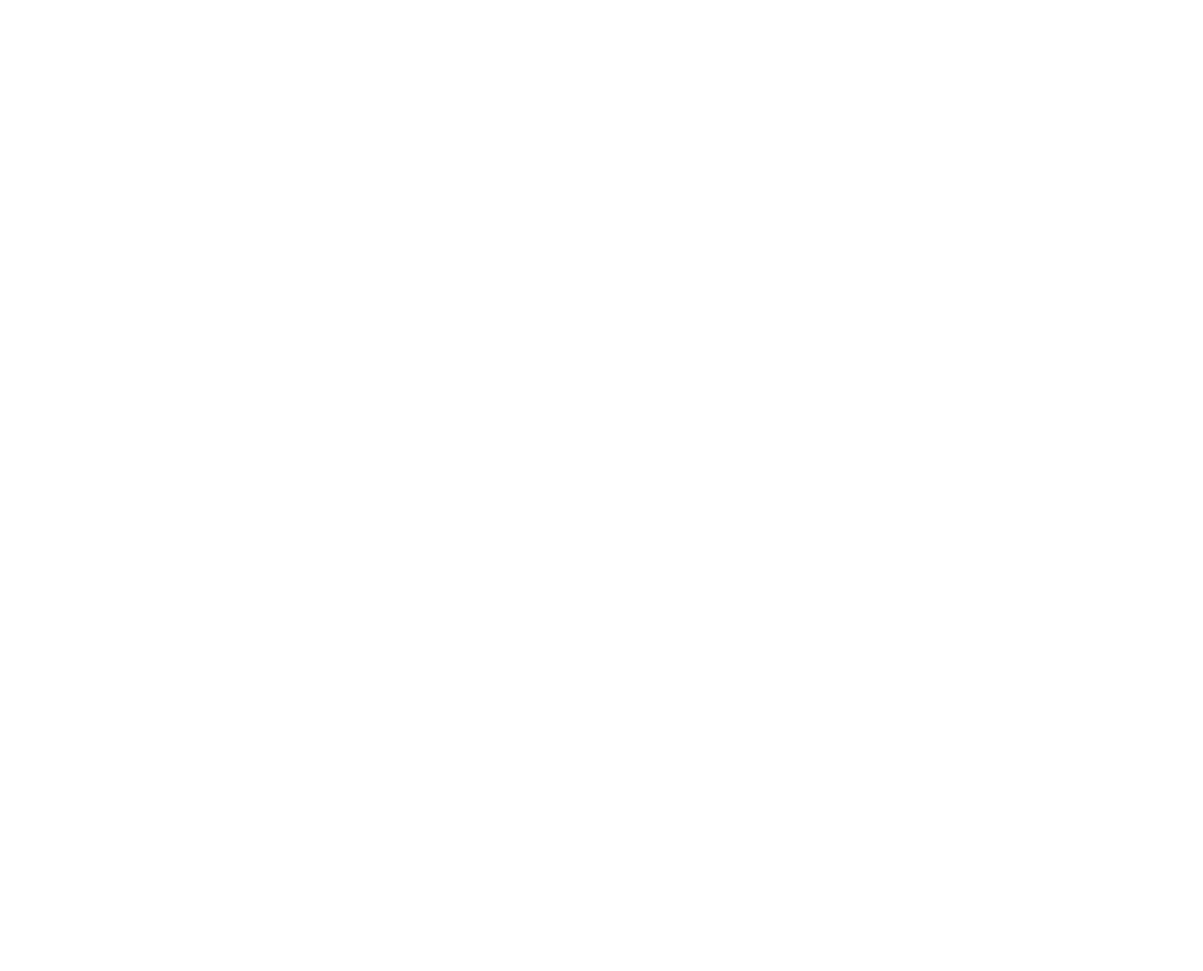
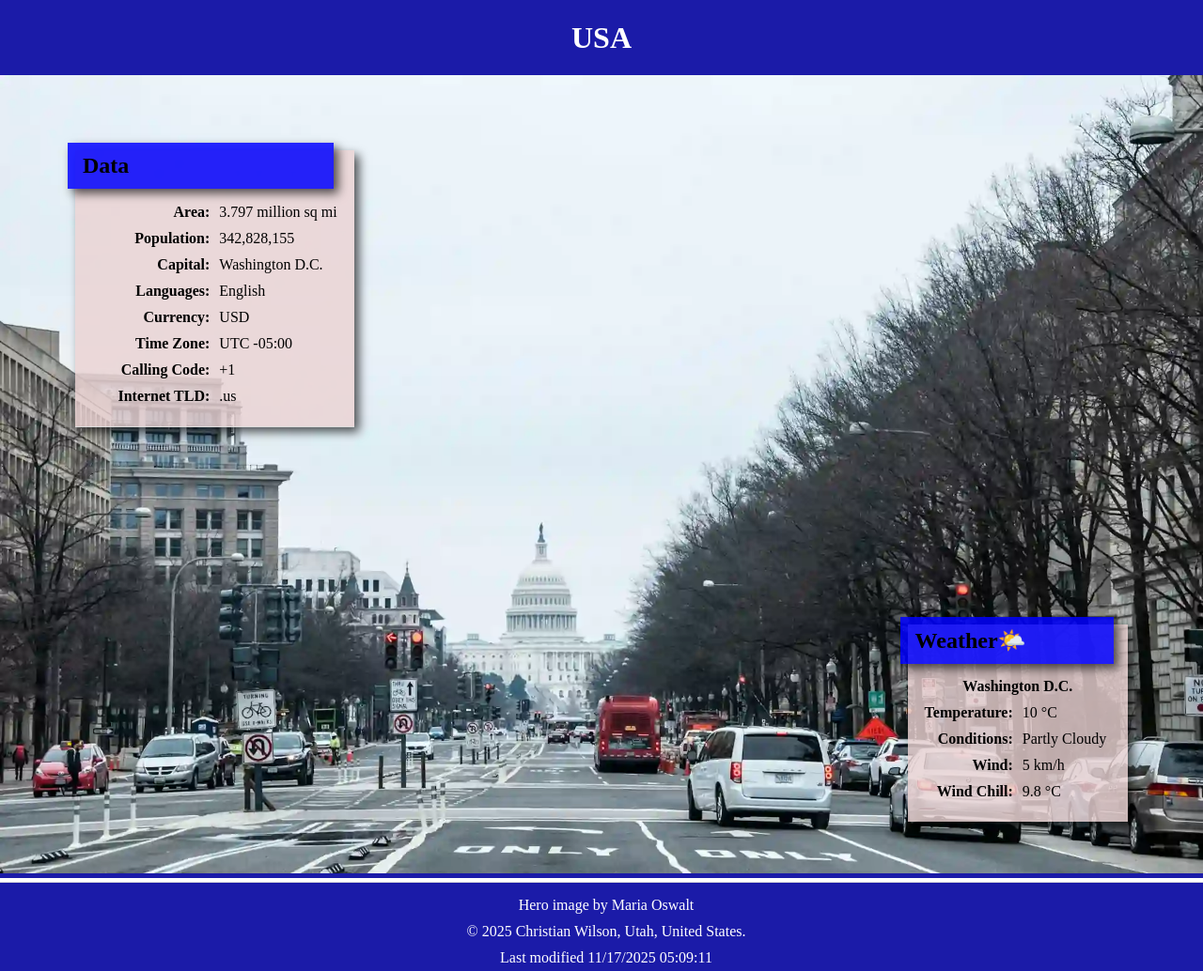
Before and after one commit to cwilson-pathway/wdd131, a plain HTML site: page place.html in a window 1280 px wide. Shown: the whole page at 94% size. Before the commit the page ends 800 px from the top, so only its background shows below. Drawn offline with Linux system fonts and the light colour scheme.

Commit message:
For assignment W03

```diff
--- a/place.html
+++ b/place.html
@@ -3,13 +3,94 @@
 <head>
     <meta charset="UTF-8">
     <meta name="viewport" content="width=device-width, initial-scale=1.0">
-    <title>Ogden, Utah</title>
+    <title>USA Information</title>
     <meta name="author" content="Christian Monroe Wilson">
-    <meta name="description" content="Information about Ogden, Utah, USA, birthplace of the Author of this very page.">
+    <meta name="description" content="Information about the USA, birthplace of the Author of this very page.">
     <link rel="stylesheet" href="styles/place.css">
     <script src="scripts/place.js" defer></script>
+    <script src="scripts/getdates.js" defer></script>
 </head>
 <body>
+    <header>
+        <h1>USA</h1>
+    </header>
+    <main>
+        <div class="hero">
+            <picture class="hero-img">
+                <source media="(min-width: 800px)" srcset="images/maria-oswalt-capital-building.webp">
+                <img src="images/maria-oswalt-capital-building-small.webp" alt="Picture of the Capitol building from a street." width="400">
+            </picture>
+            <div class="data">
+                <h2>Data</h2>
+                <table>
+                    <tr>
+                        <th>Area:</th>
+                        <td>3.797 million sq mi</td>
+                    </tr>
+                    <tr>
+                        <th>Population:</th>
+                        <td>342,828,155</td>
+                    </tr>
+                    <tr>
+                        <th>Capital:</th>
+                        <td>Washington D.C.</td>
+                    </tr>
+                    <tr>
+                        <th>Languages:</th>
+                        <td>English</td>
+                    </tr>
+                    <tr>
+                        <th>Currency:</th>
+                        <td>USD</td>
+                    </tr>
+                    <tr>
+                        <th>Time Zone:</th>
+                        <td>UTC -05:00</td>
+                    </tr>
+                    <tr>
+                        <th>Calling Code:</th>
+                        <td>+1</td>
+                    </tr>
+                    <tr>
+                        <th>Internet TLD:</th>
+                        <td>.us</td>
+                    </tr>
+                </table>
+            </div>
+            <div class="weather">
+                <h2>Weather</h2>
+                <picture>
+                    <img src="images/cloud-sun-light-icon.svg" alt="Picture of the sun behind a cloud">
+                </picture>
+                <table>
+                    <tr>
+                        <th class="city">Washington D.C.</th>
+                    </tr>
+                    <tr>
+                        <th>Temperature:</th>
+                        <td id="temp"></td>
+                    </tr>
+                    <tr>
+                        <th>Conditions:</th>
+                        <td>Partly Cloudy</td>
+                    </tr>
+                    <tr>
+                        <th>Wind:</th>
+                        <td id="wind-speed"></td>
+                    </tr>
+                    <tr>
+                        <th>Wind Chill:</th>
+                        <td id="wind-chill"></td>
+                    </tr>
+                </table>
+            </div>
+        </div>
 
+    </main>
+    <footer>
+        <p>Hero image by Maria Oswalt</p>
+        <p>&copy; <span id="currentyear"></span> Christian Wilson, Utah, United States.</p>
+        <p>Last modified <span id="modified"></span></p>
+    </footer>
 </body>
 </html>
--- a/scripts/place.js
+++ b/scripts/place.js
@@ -0,0 +1,54 @@
+const temp = document.querySelector("#temp");
+const windSpeed = document.querySelector("#wind-speed");
+const windChill = document.querySelector("#wind-chill");
+
+let currentTemp = 10;
+let units = "C";
+let currentWindSpeed = 5;
+let windUnits = "km/h"
+let currentWindChill = 0;
+
+temp.textContent = `${currentTemp} °${units}`;
+windSpeed.textContent = `${currentWindSpeed} ${windUnits}`;
+
+if ((units === "C" && windUnits === "km/h" && currentTemp <= 10 && currentWindSpeed > 4.8) || (units === "F" && windUnits === "mph" && currentTemp <= 50 && currentWindSpeed > 3)) {
+    calculateWindChill();
+    windChill.textContent = `${currentWindChill.toFixed(1)} °${units}`;
+} else {
+    windChill.textContent = `N/A`;
+}
+
+function calculateWindChill() {
+    let convertedTemp = 0;
+    let convertedSpeed = 0;
+    let revertedTemp = currentTemp;
+    let revertedSpeed = currentWindSpeed;
+
+    // Converting to Fahrenheit if units are in Celcius.
+    if (units === "C") {
+        convertedTemp = currentTemp * (9 / 5) + 32;
+        currentTemp = convertedTemp;
+    }
+
+    // Converting to mph if units are in km/h.
+    if (windUnits === "km/h") {
+        convertedSpeed = currentWindSpeed / 1.609;
+        currentWindSpeed = convertedSpeed;
+    }
+
+    // Calculating Wind Chill in Fahrenheit.
+    currentWindChill = 35.74 + (0.6215 * currentTemp) - (35.75 * Math.pow(currentWindSpeed, 0.16)) + (0.4275 * currentTemp * Math.pow(currentWindSpeed, 0.16));
+
+    // Converting wind chill to Celcius if units are in Celcius. Also reverts currentTemp to its previous value.
+    let convertedWindChill = 0;
+    if (units === "C") {
+        currentTemp = revertedTemp;
+        convertedWindChill = (currentWindChill - 32) * (5 / 9);
+        currentWindChill = convertedWindChill;
+    }
+
+    // Reverts currentWindSpeed to km/h.
+    if (windUnits === "km/h") {
+        currentWindSpeed = revertedSpeed;
+    }
+}
--- a/styles/place.css
+++ b/styles/place.css
@@ -0,0 +1,146 @@
+:root {
+    --header-footer-bg-color: rgb(27, 27, 168);
+    --header-footer-text-color: white;
+    --element-border: 1px solid rgb(219, 219, 219);
+    --data-bg-color: rgba(236, 211, 211, 0.808);
+    --wide-h2-bg-color: rgba(0, 0, 255, 0.849);
+    --floating-text-padding: 50px 1rem 1rem 1rem;
+}
+
+.hero-img img {
+  width: 100%;
+  height: auto;
+  border-bottom: 5px solid var(--header-footer-bg-color);
+}
+
+* {
+    padding: 0;
+    margin: 0 auto;
+}
+
+/* For small view/general */
+header {
+    display: flex;
+    height: 80px;
+    background-color:var(--header-footer-bg-color);
+}
+
+h1 {
+    align-self: center;
+    color: var(--header-footer-text-color);
+}
+
+.data h2, .weather h2 {
+    width: 100%;
+    text-align: center;
+    padding: 20px 0;
+}
+
+.data {
+    border-bottom: var(--element-border);
+    padding-bottom: 10px;
+}
+
+tr {
+    display: grid;
+    grid-gap: 10px;
+    grid-template-columns: 1fr 1fr;
+}
+
+th, td {
+    width: 100%;
+    padding: 5px 0;
+}
+
+th {
+    text-align: right;
+}
+
+.city {
+    grid-column: span 2;
+    text-align: center;
+}
+
+.weather picture {
+    display: flex;
+}
+
+.weather img {
+    width: 150px;
+    align-self: center;
+}
+
+footer {
+    border-top: var(--element-border);
+    margin-top: 10px;
+    padding-top: 10px;
+    background-color: var(--header-footer-bg-color);
+    color: var(--header-footer-text-color);
+}
+
+footer p {
+    width: 100%;
+    text-align: center;
+    padding: 5px;
+}
+
+.wide-header-data {
+    display: none;
+}
+
+.wide-header-weather {
+    display: none;
+}
+
+/* wide view */
+@media screen and (min-width: 800px) {
+    .hero {
+        position: relative;
+    }
+
+    .data {
+        padding: var(--floating-text-padding);
+        position:absolute;
+        top: 5rem;
+        left: 5rem;
+        background-color: var(--data-bg-color);
+        z-index: 1;
+    }
+
+    .weather {
+        padding: var(--floating-text-padding);
+        position: absolute;
+        right: 5rem;
+        bottom: 4rem;
+        background-color: var(--data-bg-color);
+        z-index: 1;
+    }
+
+    .data h2, .weather h2 {
+        width: 90%;
+        position: absolute;
+        top: -.5rem;
+        left: -.5rem;
+        text-align: left;
+        padding: .7rem 0 .7rem 1rem;
+        z-index: 2;
+        background-color: var(--wide-h2-bg-color);
+        box-shadow: 5px 5px 10px rgba(0, 0, 0, 0.658);
+    }
+
+    .weather h2::after {
+        content: "🌤️";
+    }
+
+    .weather img {
+        display: none;
+    }
+
+    footer {
+        margin: 0;
+    }
+
+    .data, .wide-header-data, .weather, .wide-header-weather {
+        box-shadow: 5px 5px 10px rgba(0, 0, 0, 0.658);
+    }
+}
```
Also changed, not shown: images/cloud-sun-light-icon.svg (added), images/maria-oswalt-capital-building-small.webp (added), images/maria-oswalt-capital-building.webp (added).
